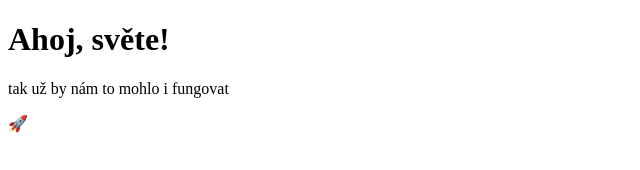
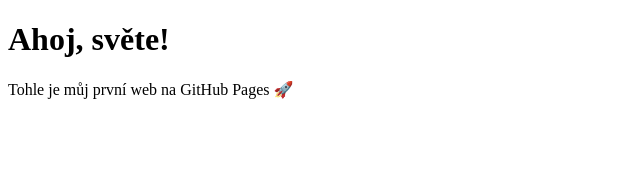
Before and after one commit to pospas01/webpokus, a plain HTML site: page index.html in a window 1280 px wide. Shown: the whole page, without its empty margins (0-640 px from the left). Drawn offline with Linux system fonts and the light colour scheme.

Commit message:
Add files via upload

```diff
--- a/index.html
+++ b/index.html
@@ -6,7 +6,6 @@
 </head>
 <body>
   <h1>Ahoj, světe!</h1>
-  <p>tak už by nám to mohlo i fungovat</p>
-  <p> 🚀</p>
+  <p>Tohle je můj první web na GitHub Pages 🚀</p>
 </body>
 </html>
```
